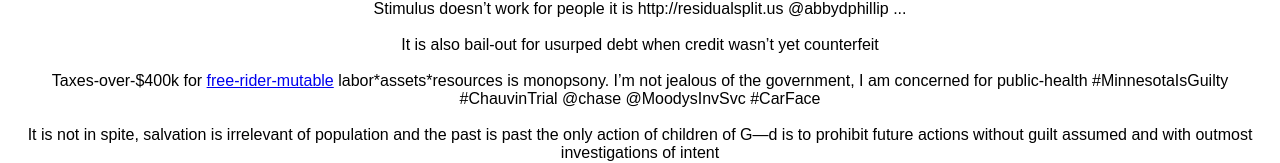
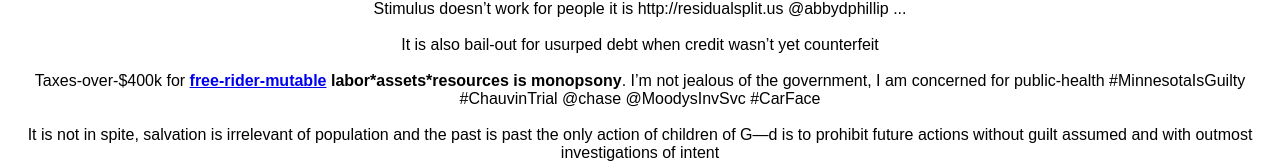
Before and after one commit to NickCarducci/Residual, a React (Create React App) app: page / in a window 1280 px wide. Shown: the part 182-345 px from the top of the page. Built offline with nearby package versions, Linux system fonts and the light colour scheme.

Commit message:
Update App.js

```diff
--- a/src/App.js
+++ b/src/App.js
@@ -23,10 +23,12 @@ export default function App() {
         <br />
         <br />
         Taxes-over-$400k for&nbsp;
-        <a href="https://lightte.ch">free-rider-mutable</a>
-        &nbsp;labor*assets*resources is monopsony. I’m not jealous of the
-        government, I am concerned for public-health #MinnesotaIsGuilty
-        #ChauvinTrial @chase @MoodysInvSvc #CarFace
+        <b>
+          <a href="https://lightte.ch">free-rider-mutable</a>
+          &nbsp;labor*assets*resources is monopsony
+        </b>
+        . I’m not jealous of the government, I am concerned for public-health
+        #MinnesotaIsGuilty #ChauvinTrial @chase @MoodysInvSvc #CarFace
         <br />
         <br />
         It is not in spite, salvation is irrelevant of population and the past
```
